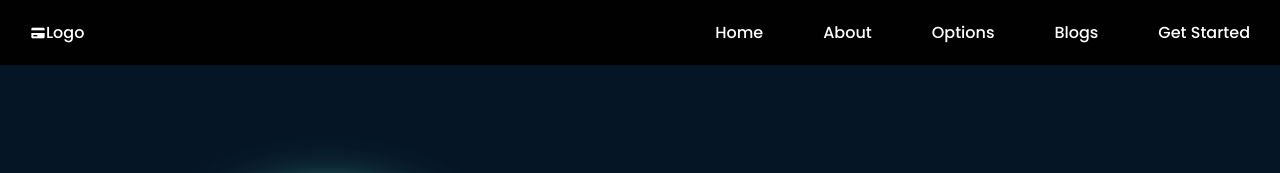
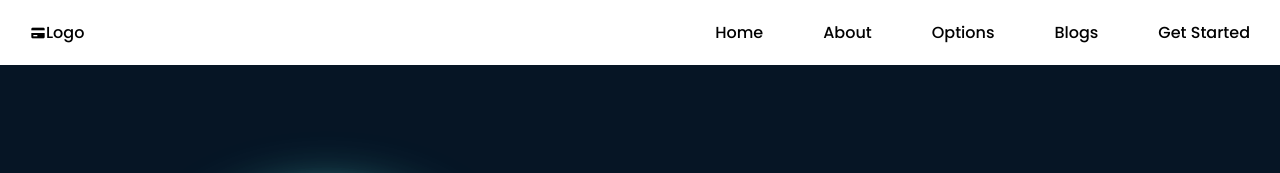
Before and after one commit to Hassan-py-code/Cosmatics, a plain HTML site: page index.html in a window 1280 px wide. Shown: the top 173 px of the page. Drawn offline with nearby package versions, Linux system fonts and the light colour scheme.

Commit message:
change color

```diff
--- a/style.css
+++ b/style.css
@@ -135,7 +135,7 @@ nav .user{
 
 nav{
     box-shadow: 0 0 20px var(--white);
-    background-color:var(--color2);
+    background-color:var(--color4);
     position: fixed;
     top: 0;
     width: 100%;
@@ -160,7 +160,7 @@ nav a{
     text-decoration: none;
     display: flex;
     align-items: center;
-    color: var(--white);
+    color: var(--color2);
     font-weight: 500;
 }
 
```
